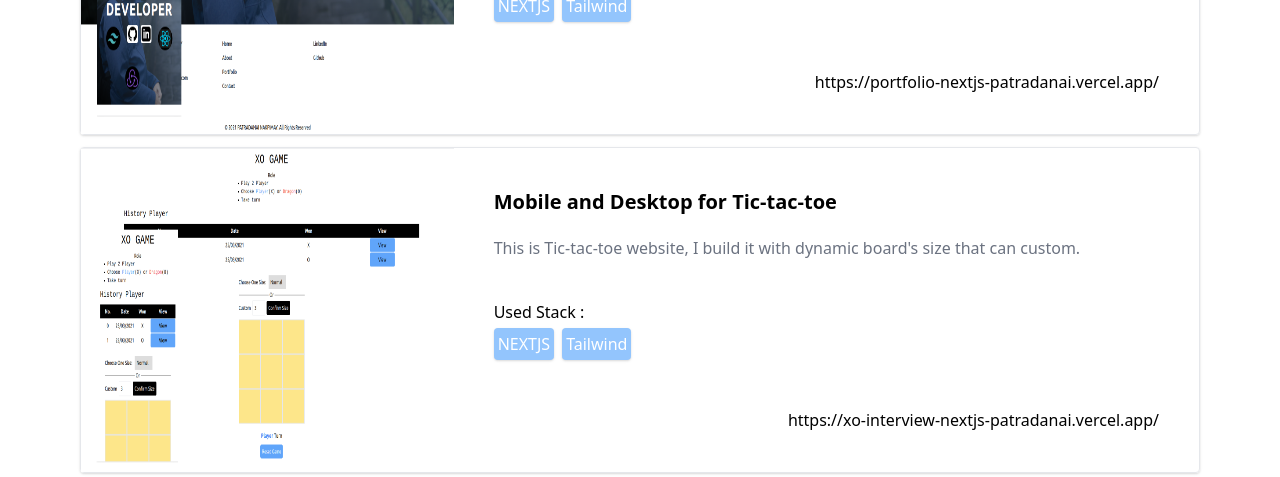
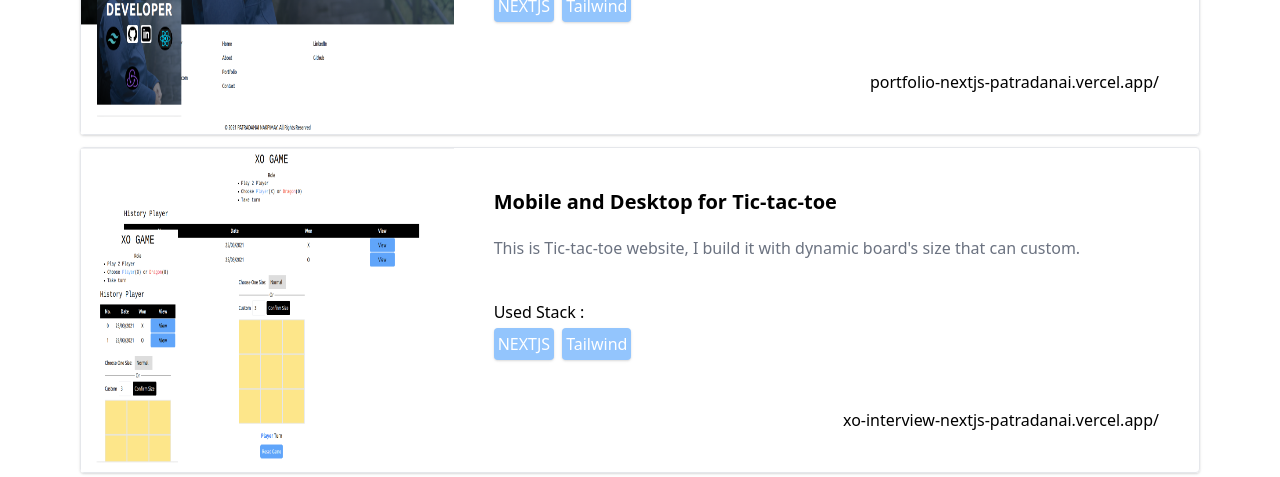
Before and after one commit to patradanai/portfolio-nextjs, a Next.js app: page /portfolio in a window 1280 px wide. Shown: the part 323-800 px from the top of the page. Built offline with nearby package versions, Linux system fonts and the light colour scheme.

Commit message:
update link

```diff
--- a/components/Screens/PorfolioScreen/index.js
+++ b/components/Screens/PorfolioScreen/index.js
@@ -8,7 +8,7 @@ const myProject = [
       "This is my own website, The website includes about basic my information, my contacys, my project related to web devlopment",
     stack: ["NEXTJS", "Tailwind"],
     image: "/images/Portfolio.png",
-    link: "https://portfolio-nextjs-patradanai.vercel.app/",
+    link: "portfolio-nextjs-patradanai.vercel.app/",
   },
   {
     name: "Mobile and Desktop for Tic-tac-toe ",
@@ -16,7 +16,7 @@ const myProject = [
       "This is  Tic-tac-toe website, I build it with dynamic board's size that can custom.",
     stack: ["NEXTJS", "Tailwind"],
     image: "/images/XO.png",
-    link: "https://xo-interview-nextjs-patradanai.vercel.app/",
+    link: "xo-interview-nextjs-patradanai.vercel.app/",
   },
   {
     name: "Mobile and Desktop for E-Commerence ",
```
